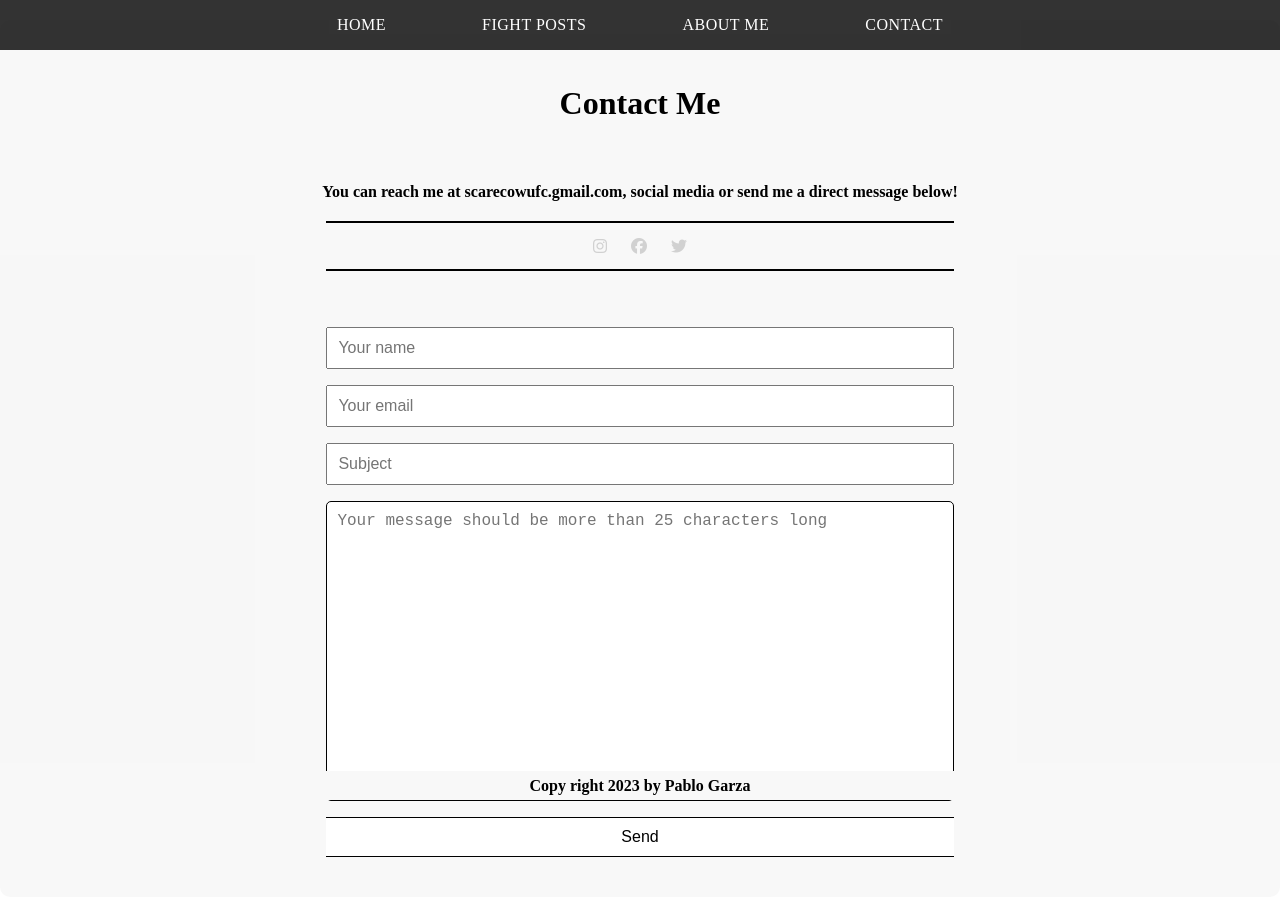
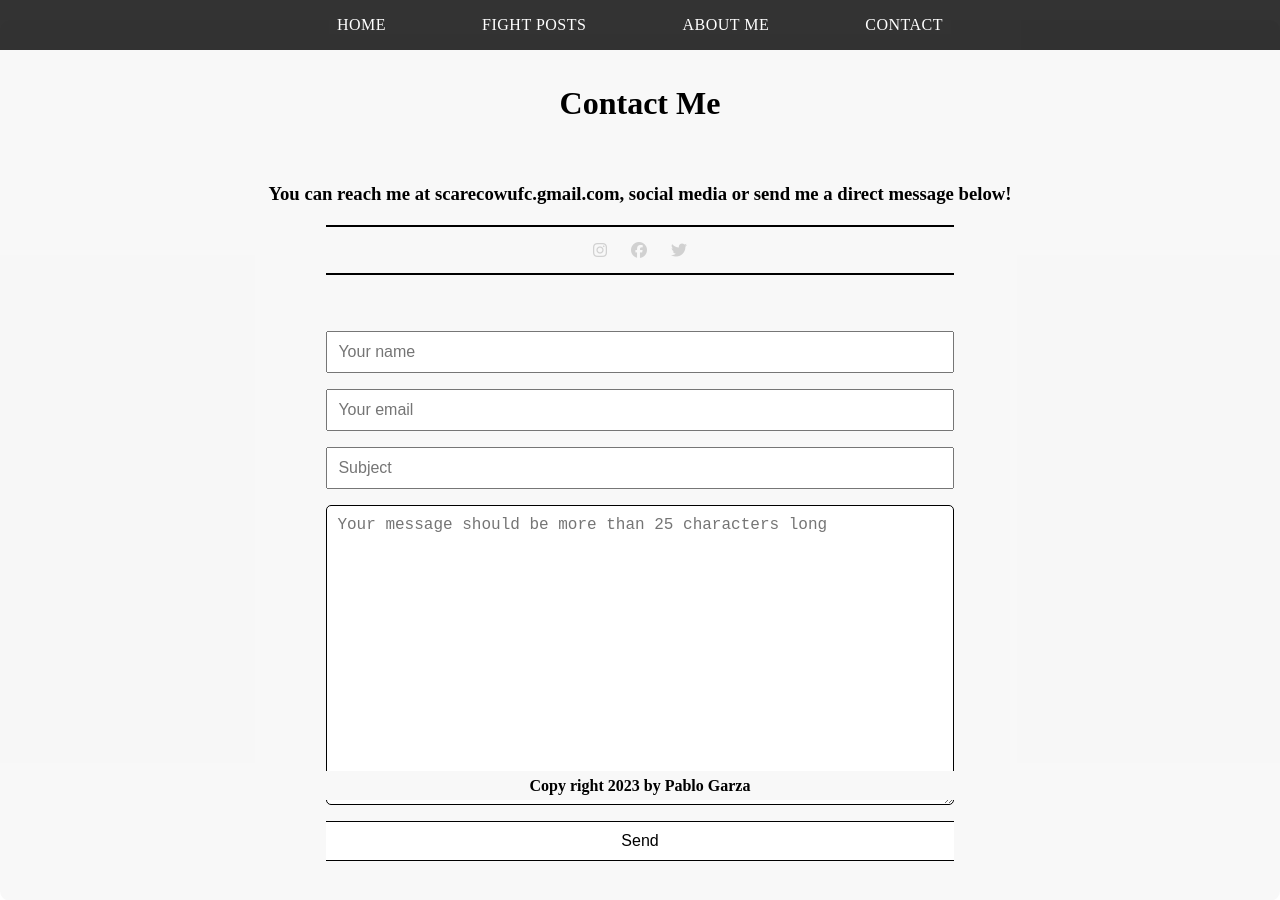
Before and after one commit to Noroff-FEU-Assignments/project-exam-1-Pgarza-dev, a plain HTML site: page contact.html in a window 1280 px wide. Drawn offline with Linux system fonts and the light colour scheme.

Commit message:
change h4 to h3

```diff
--- a/contact.html
+++ b/contact.html
@@ -35,7 +35,7 @@
           <h1 class="contact-title">Contact Me</h1>
           <div class="contact-page-social-media">
             <div>
-              <h4>You can reach me at scarecowufc.gmail.com, social media or send me a direct message below!</h4>
+              <h3>You can reach me at scarecowufc.gmail.com, social media or send me a direct message below!</h3>
             </div>
             <div class="call-to-action-paragraph-contact-page">
               <a href=""><i class="fa-brands fa-instagram"></i></a>
```
